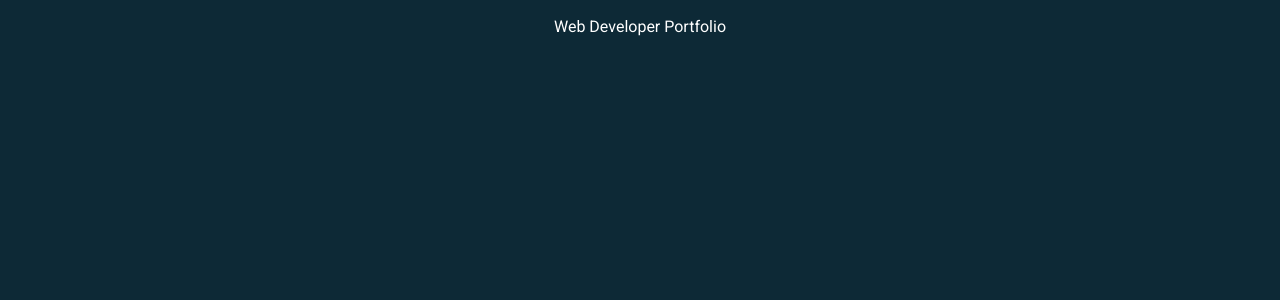
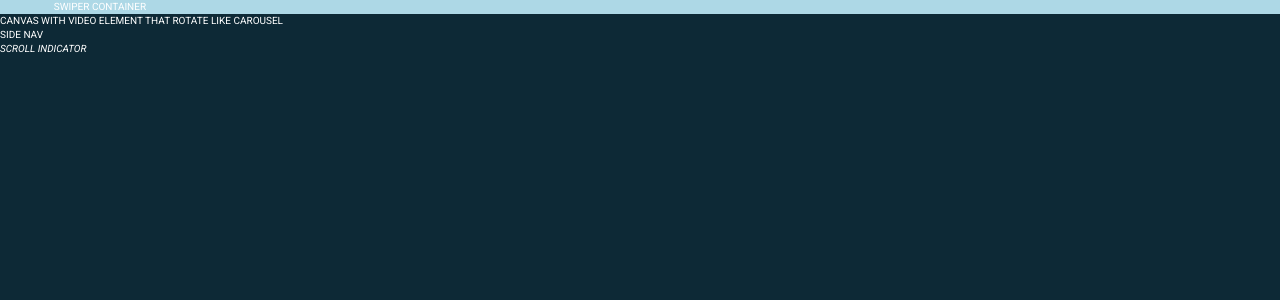
Before and after one commit to sinissto/personal-web-dev-portfolio, a React (Vite) app: page / in a window 1280 px wide. Shown: the top 300 px of the page. Built offline with nearby package versions, Linux system fonts and the light colour scheme.

Commit message:
Rough app markup structure

```diff
--- a/src/App.css
+++ b/src/App.css
@@ -1,12 +1,36 @@
-#root {
-  max-width: 1280px;
-  min-height: 100vh;
-  margin: 0 auto;
-  padding: 2rem;
-  text-align: center;
+/*#root {*/
+/*  max-width: 1280px;*/
+/*  min-height: 100vh;*/
+/*  margin: 0 auto;*/
+/*  padding: 2rem;*/
+/*  text-align: center;*/
+/*  overflow: hidden;*/
+/*}*/
+
+.o-page__inner {
+  position: relative;
+  z-index: 2;
+}
+
+.o-page__inner--home {
+  z-index: auto;
+}
+
+.o-section {
+  color: #fff;
+}
+
+.c-homepage-slider {
   overflow: hidden;
 }
 
-p {
-  font-size: 1.6rem;
+.c-homepage-slider__inner {
+  position: relative;
+  z-index: 2;
 }
+
+.o-container {
+  width: 100%;
+  padding: 0 4.2%;
+  background-color: lightblue;
+}
--- a/src/App.jsx
+++ b/src/App.jsx
@@ -2,8 +2,20 @@ import "./App.css";
 
 function App() {
   return (
-    <div>
-      <p>Web Developer Portfolio</p>
+    <div className={"o-page__inner o-page__inner--home"}>
+      <section className={"o-section c-homepage-slider"}>
+        <div className={"c-homepage-slider__inner"}>
+          <div className="o-container"> SWIPER CONTAINER </div>
+        </div>
+
+        <div className="c-homepage-slider__canvas">
+          CANVAS WITH VIDEO ELEMENT THAT ROTATE LIKE CAROUSEL
+        </div>
+
+        <div className="c-homepage-slider__pagination">SIDE NAV</div>
+
+        <i className={"c-scroll-indicator"}>SCROLL INDICATOR</i>
+      </section>
     </div>
   );
 }
```
